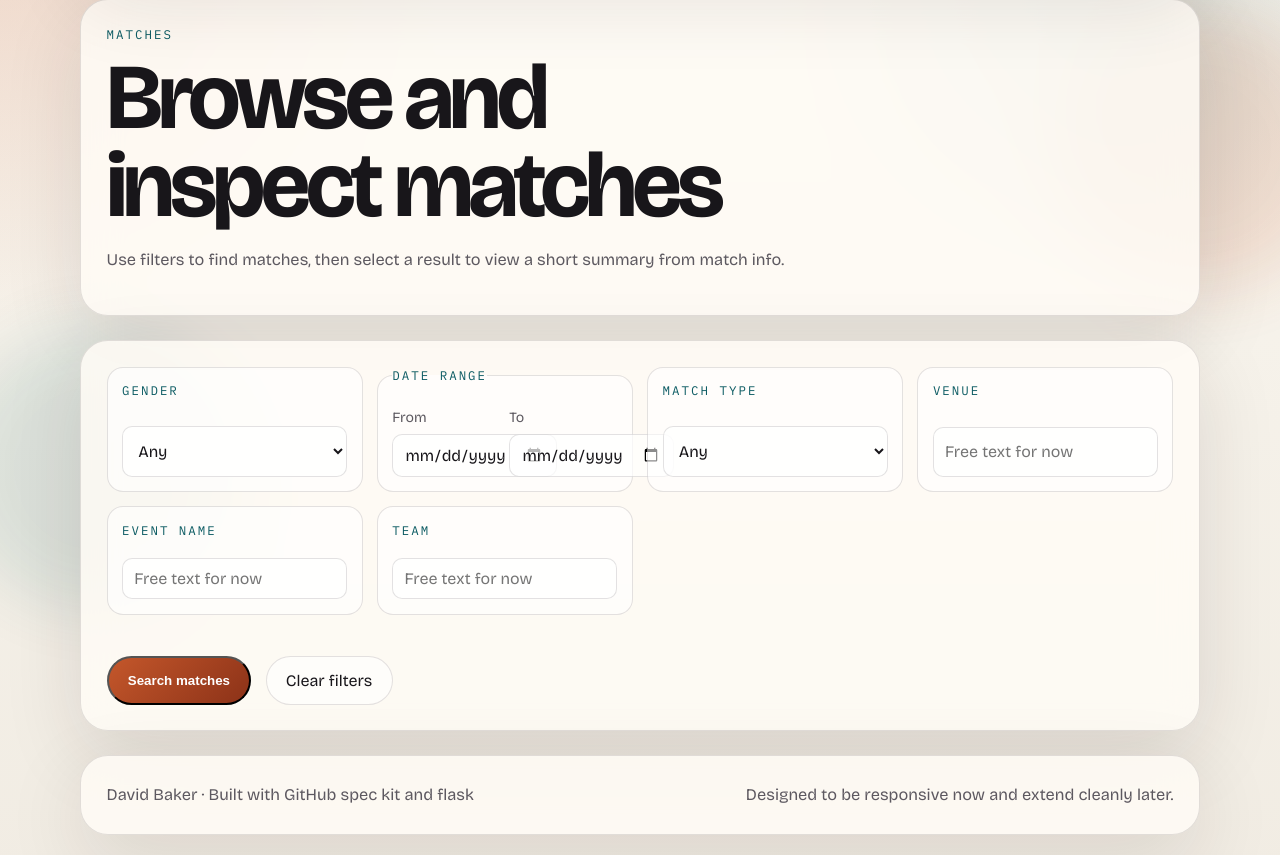
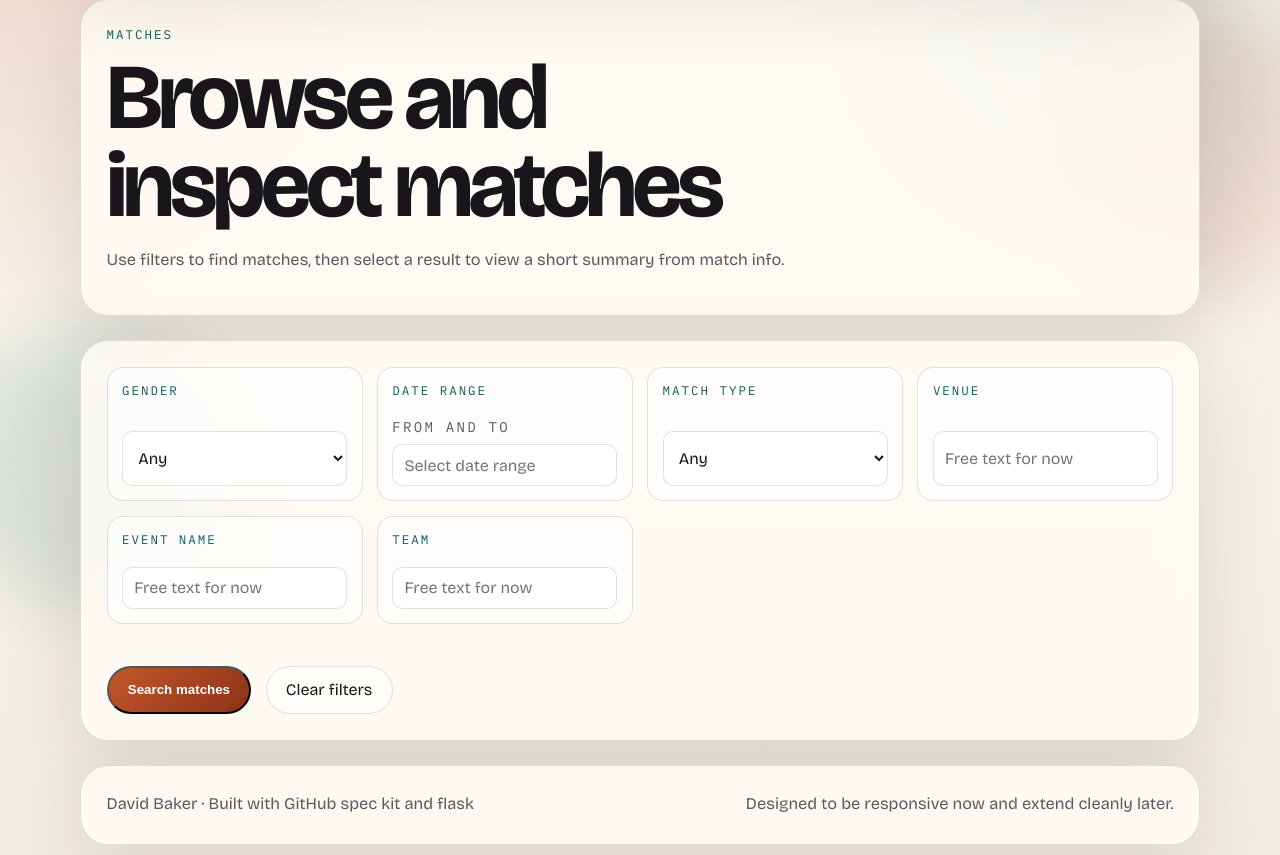
Before and after one commit to dabaker6/personal_website, a Flask app: page /matches in a window 1280 px wide. Shown: the part 124-979 px from the top of the page. Run offline with Flask 3, Linux system fonts and the light colour scheme.

Commit message:
Formatting update

```diff
--- a/static/css/site.css
+++ b/static/css/site.css
@@ -615,6 +615,7 @@ a {
 
 .matches-grid input,
 .matches-grid select {
+    width: 100%;
     min-height: 2.6rem;
     padding: 0.6rem 0.7rem;
     border-radius: 10px;
@@ -637,12 +638,16 @@ a {
 }
 
 .date-range-fieldset legend {
+    float: left;
+    width: 100%;
+    margin: 0 0 0.75rem;
     padding: 0;
 }
 
 .date-range-row {
+    clear: both;
     display: grid;
-    grid-template-columns: repeat(2, minmax(0, 1fr));
+    grid-template-columns: 1fr;
     gap: 0.55rem;
 }
 
@@ -655,6 +660,34 @@ a {
 .date-range-row label span {
     font-size: 0.88rem;
     color: var(--muted);
+}
+
+.date-range-row .date-range-label {
+    margin: 0;
+}
+
+.matches-grid .date-range-input {
+    width: 100%;
+    min-height: 2.6rem;
+    padding: 0.6rem 0.7rem;
+    border-radius: 10px;
+    border: 1px solid var(--line);
+    background: rgba(255, 255, 255, 0.72);
+    color: var(--text);
+    font: inherit;
+    transition: border-color 160ms ease, box-shadow 160ms ease;
+}
+
+.matches-grid .date-range-input:focus {
+    outline: none;
+    border-color: rgba(196, 87, 43, 0.55);
+    box-shadow: 0 0 0 3px rgba(196, 87, 43, 0.14);
+}
+
+.flatpickr-calendar {
+    border: 1px solid var(--line);
+    border-radius: 14px;
+    box-shadow: var(--shadow);
 }
 
 .match-summary-card {
--- /dev/null
+++ b/static/js/matches.js
@@ -0,0 +1,22 @@
+(() => {
+    const visibleInput = document.getElementById("date-range-input");
+    const fromInput = document.querySelector('input[name="fromDate"]');
+    const toInput = document.querySelector('input[name="toDate"]');
+
+    if (!visibleInput || !fromInput || !toInput || typeof flatpickr !== "function") {
+        return;
+    }
+
+    const initialDates = [fromInput.value, toInput.value].filter(Boolean);
+
+    flatpickr(visibleInput, {
+        mode: "range",
+        dateFormat: "Y-m-d",
+        defaultDate: initialDates.length > 0 ? initialDates : undefined,
+        onChange: (selectedDates, dateStr) => {
+            const parts = dateStr.split(" to ");
+            fromInput.value = parts[0] || "";
+            toInput.value = parts[1] || "";
+        },
+    });
+})();
--- a/templates/matches.html
+++ b/templates/matches.html
@@ -23,12 +23,16 @@
                 <legend class="eyebrow">Date range</legend>
                 <div class="date-range-row">
                     <label>
-                        <span>From</span>
-                        <input type="date" name="fromDate" value="{{ query.fromDate }}">
-                    </label>
-                    <label>
-                        <span>To</span>
-                        <input type="date" name="toDate" value="{{ query.toDate }}">
+                        <span class="eyebrow date-range-label">From and To</span>
+                        <input
+                            id="date-range-input"
+                            class="date-range-input"
+                            type="text"
+                            placeholder="Select date range"
+                            autocomplete="off"
+                        >
+                        <input type="hidden" name="fromDate" value="{{ query.fromDate }}">
+                        <input type="hidden" name="toDate" value="{{ query.toDate }}">
                     </label>
                 </div>
             </fieldset>
@@ -115,4 +119,7 @@
         {% endif %}
     {% endif %}
 </section>
+<link rel="stylesheet" href="https://cdn.jsdelivr.net/npm/flatpickr/dist/flatpickr.min.css">
+<script src="https://cdn.jsdelivr.net/npm/flatpickr"></script>
+<script src="{{ url_for('static', filename='js/matches.js') }}"></script>
 {% endblock %}
```
